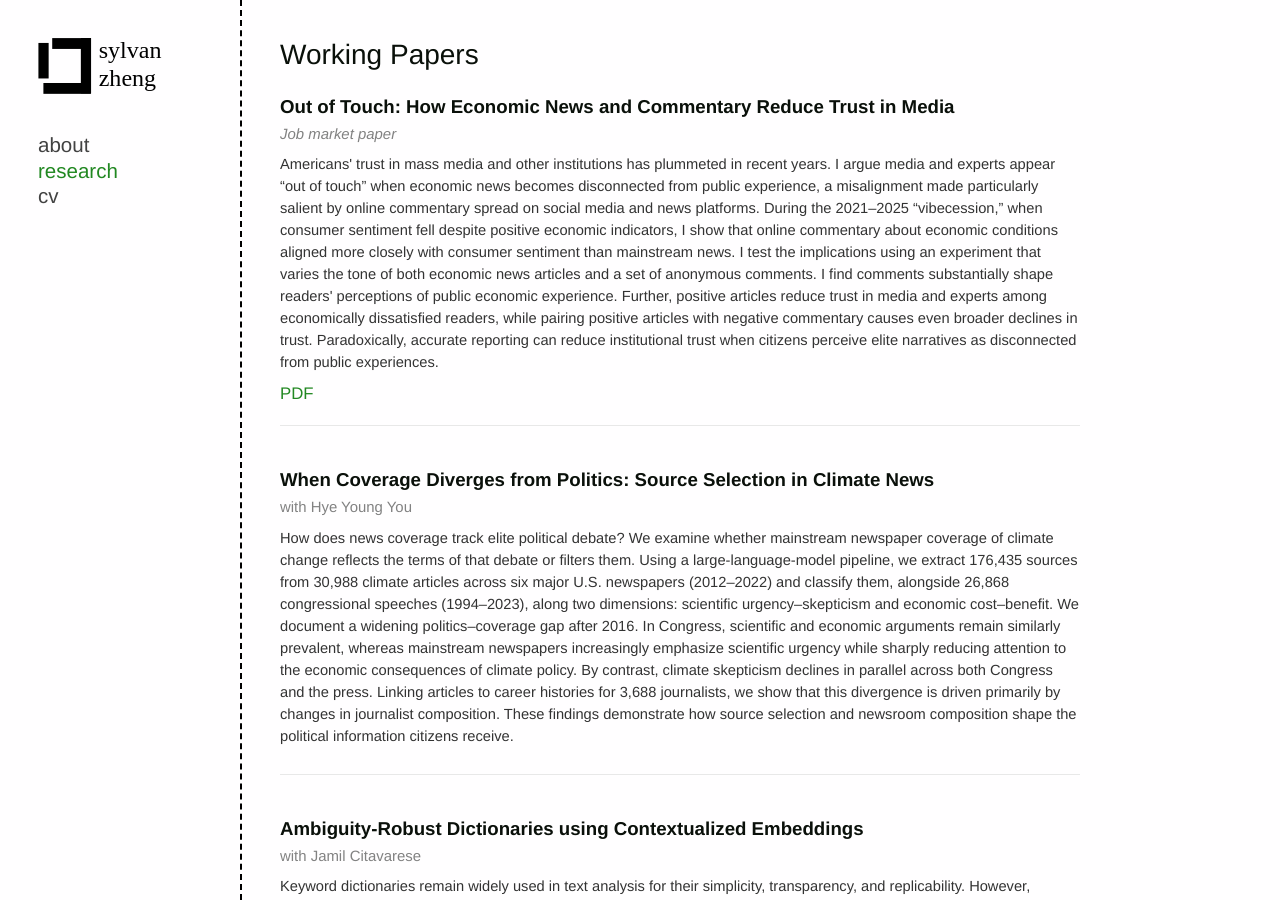
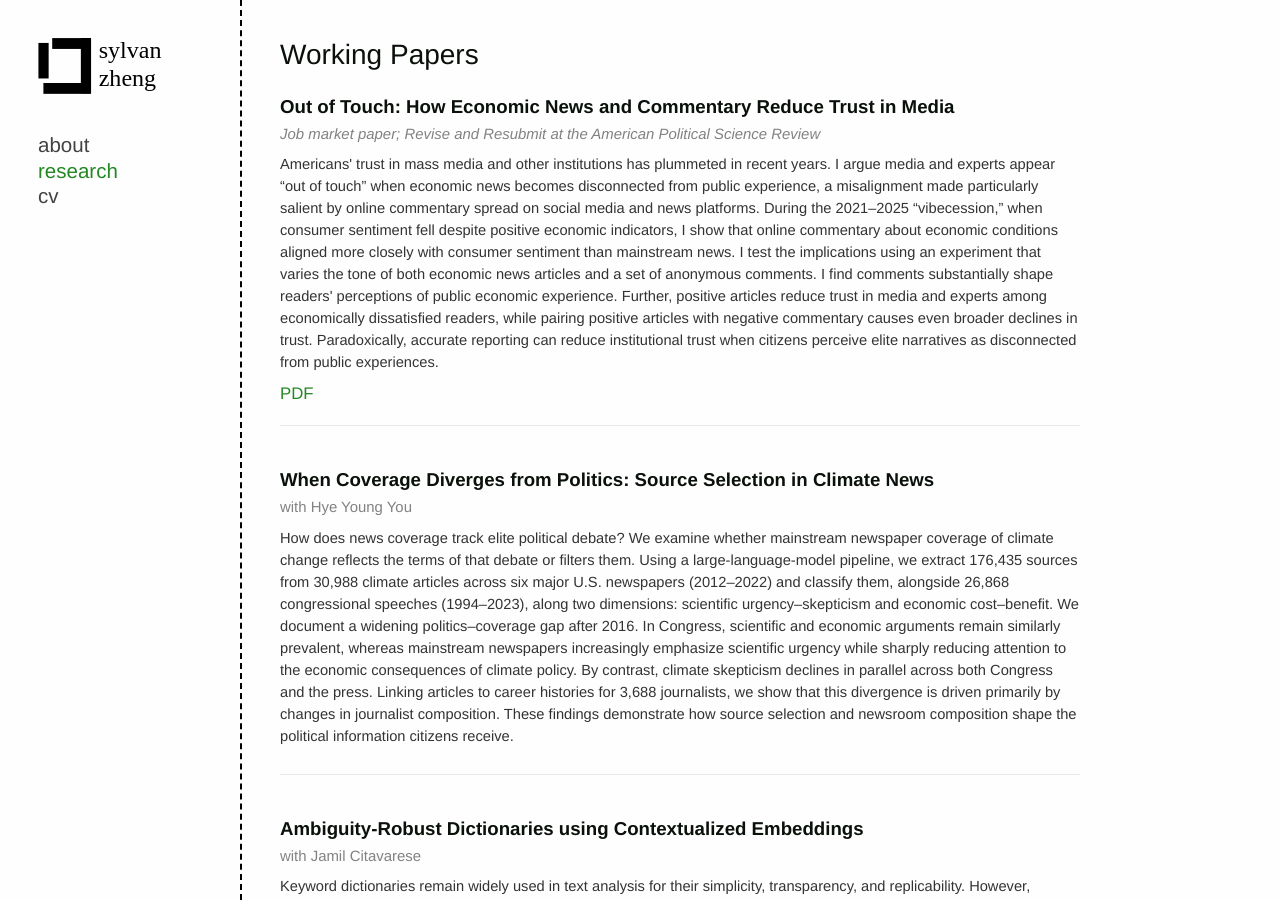
Before and after one commit to squidgetx/acadecweb, a Jekyll site: the page built from research.md, in a window 1280 px wide and 900 px high. Built offline with Jekyll 4.4.1, drawn with Linux system fonts in a browser that asks for light colours.

Commit message:
update r/r

```diff
--- a/research.md
+++ b/research.md
@@ -11,7 +11,7 @@ permalink: /research/
 <ul class="pub-list">
   <li class="pub" id="out-of-touch">
     <div class="pub-title"><a class="pub-title-link" href="https://sylvan.fish/docs/outoftouch.pdf" target="_blank" rel="noopener">Out of Touch: How Economic News and Commentary Reduce Trust in Media</a><a class="pub-anchor" href="#out-of-touch" aria-label="Link to this entry">#</a></div>
-    <div class="pub-venue">Job market paper</div>
+    <div class="pub-venue">Job market paper; Revise and Resubmit at the American Political Science Review</div>
     <p class="pub-abstract">Americans' trust in mass media and other institutions has plummeted in recent years. I argue media and experts appear &ldquo;out of touch&rdquo; when economic news becomes disconnected from public experience, a misalignment made particularly salient by online commentary spread on social media and news platforms. During the 2021&ndash;2025 &ldquo;vibecession,&rdquo; when consumer sentiment fell despite positive economic indicators, I show that online commentary about economic conditions aligned more closely with consumer sentiment than mainstream news. I test the implications using an experiment that varies the tone of both economic news articles and a set of anonymous comments. I find comments substantially shape readers' perceptions of public economic experience. Further, positive articles reduce trust in media and experts among economically dissatisfied readers, while pairing positive articles with negative commentary causes even broader declines in trust. Paradoxically, accurate reporting can reduce institutional trust when citizens perceive elite narratives as disconnected from public experiences.</p>
     <div class="pub-links">
       <a href="https://sylvan.fish/docs/outoftouch.pdf">PDF</a>
```
